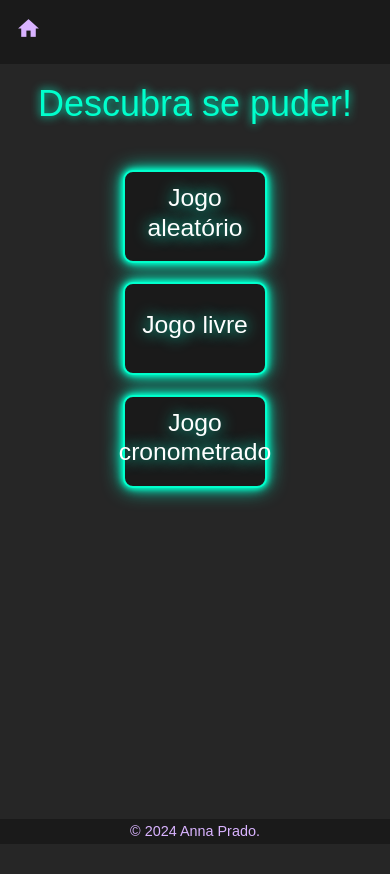
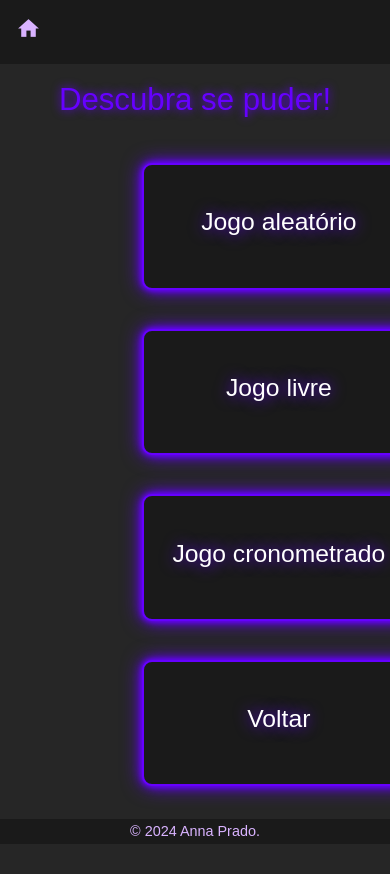
Before and after one commit to annaKarolinePrado/front-games.github.io, an Angular app: page /home-game/jogo-da-memoria in a window 390 px wide. Shown: the top 874 px of the page. Built offline with nearby package versions, Linux system fonts and the light colour scheme; a web font is replaced by a local one.

Commit message:
Edição de layout da pagina home games; Criado home para jogo da memoria.

```diff
--- a/src/app/home-game/home-game.component.css
+++ b/src/app/home-game/home-game.component.css
@@ -1,3 +1,7 @@
+.div-games {
+  margin-bottom: 20%;
+}
+
 #projects {
   width: 90%;
   margin: 0 auto;
@@ -5,7 +9,7 @@
 
 .welcome-message {
   text-align: center;
-  font-size: 1.5rem;
+  font-size: 1.5em;
   margin-top: 10%;
   padding: 26px;
   color: var(--text-color)
@@ -60,7 +64,8 @@
 }
 
 .card-back {
-  background-color: #0000ff;
+  background-color: var(--text-color);
+  color: var(--menu-color);
   transform: rotateY(180deg);
 }
 
@@ -76,7 +81,7 @@
   }
 
   .welcome-message {
-    font-size: 1.2rem;
+    font-size: 1.2em;
     margin-top: 10%;
   }
 
--- a/src/app/home-game/home-game.component.html
+++ b/src/app/home-game/home-game.component.html
@@ -1,6 +1,6 @@
-<div class="">
+<div class="div-games">
     <section id="home">
-      <h1 class="welcome-message">Escolha seu jogo e divirta-se! A nostalgia está só começando.</h1>
+      <h1 class="welcome-message">Escolha seu jogo e divirta-se! <br>A nostalgia está só começando.</h1>
     </section>
     <section id="projects">
       <div class="project-grid">
--- /dev/null
+++ b/src/app/home-game/jogo-da-memoria/game-board-free/game-board-free.component.html
@@ -0,0 +1 @@
+<p>game-board-free works!</p>
--- a/src/app/home-game/jogo-da-memoria/jogo-da-memoria.component.css
+++ b/src/app/home-game/jogo-da-memoria/jogo-da-memoria.component.css
@@ -1,8 +1,11 @@
-.next-player {
+.free-game {
+    margin-top: 10%;
     font-size: 1.5em;
-    color: #00ffcc;
-    text-shadow: 0 0 10px #00ffcc;
-}
+    color: #6600ff;
+    text-shadow: 0 0 10px #6600ff;
+    text-align: center;
+
+  }
 
 .game-selection-container {
     margin-top: 10%;
@@ -13,14 +16,15 @@
 
 .card {
     width: 37%;
-    height: 11%;
+    height: 15%;
     background-color: var(--menu-color);
-    border: 2px solid #00ffcc;
+    border: 2px solid #6600ff;
     border-radius: 10px;
-    box-shadow: 0 0 5px #00ffcc, 0 0 10px #00ffcc, 0 0 20px #00ffcc;
-    text-shadow: 0 0 15px #00ffcc;
+    box-shadow: 0 0 5px #6600ff, 0 0 10px #6600ff, 0 0 20px #6600ff;
+    text-shadow: 0 0 15px #6600ff;
     transition: transform 0.3s;
     margin-bottom: 5%;
+    cursor: pointer;
 }
 
 .card:hover {
@@ -36,3 +40,17 @@
     font-size: 1.5em;
     text-align: center;
 }
+
+@media (max-width: 765px) {
+    .free-game {
+        margin-top: 15%;
+        font-size: 1.3em;
+      }
+    .card {
+      margin-left: 5%;
+      margin-bottom: 10%;
+      width: 70%;
+      height: 15%;
+      font-size: 0.9em;
+    }
+}
--- a/src/app/home-game/jogo-da-memoria/jogo-da-memoria.component.html
+++ b/src/app/home-game/jogo-da-memoria/jogo-da-memoria.component.html
@@ -1,18 +1,28 @@
-<p class="next-player">Descubra se puder!</p>
+<div>
+  <p class="free-game">Descubra se puder!</p>
+</div>
 <div class="game-selection-container">
     <div class="card">
       <div class="card-content">
         <h2>Jogo aleatório</h2>
       </div>
     </div>
+
     <div class="card" >
       <div class="card-content">
         <h2>Jogo livre</h2>
       </div>
     </div>
+
     <div class="card" >
       <div class="card-content">
         <h2>Jogo cronometrado</h2>
       </div>
     </div>
+
+    <div class="card" >
+      <div class="card-content">
+        <h2 (click)="goBack()">Voltar</h2>
+      </div>
+    </div>
 </div>
--- a/src/app/home-game/jogo-da-memoria/jogo-da-memoria.component.ts
+++ b/src/app/home-game/jogo-da-memoria/jogo-da-memoria.component.ts
@@ -1,4 +1,5 @@
 import { Component } from '@angular/core';
+import { Router } from '@angular/router';
 
 @Component({
   selector: 'app-jogo-da-memoria',
@@ -9,4 +10,10 @@ import { Component } from '@angular/core';
 })
 export class JogoDaMemoriaComponent {
 
+  constructor(private router: Router) {}
+
+  goBack(): void {
+    this.router.navigate(['/home-game']);
+  }
+
 }
--- a/src/app/home-game/jogo-da-velha/jogo-da-velha.component.css
+++ b/src/app/home-game/jogo-da-velha/jogo-da-velha.component.css
@@ -11,7 +11,7 @@
 .divPlayer,
 .buttonPlayer,
 .buttonBack {
-  margin-top: 35px;
+  margin-top: 15px;
 }
 
 .player1, .player2  {
@@ -75,7 +75,7 @@ button:hover {
 }
 
 .option {
-  margin-top: 30%;
+  margin-top: 15%;
 }
 
 .option-game {
@@ -91,7 +91,7 @@ button:hover {
   }
 
   .option {
-    margin-top: 50%;
+    margin-top: 35%;
   }
 
   .card {
--- a/src/app/home-game/jogo-da-velha/jogo-da-velha.component.html
+++ b/src/app/home-game/jogo-da-velha/jogo-da-velha.component.html
@@ -18,6 +18,7 @@
         <button (click)="backToOption()">Voltar</button>
     </div>
 </div>
+
 <div class="option">
     <div class="card card-jogo-livre" (click)="homeFreeGame()" *ngIf="showCardFreeGame">
         <div class="card-content">
@@ -29,4 +30,9 @@
           <p class="option-game">Rank de vitórias</p>
         </div>
     </div>
+    <div class="card" *ngIf="showCardFreeGame">
+        <div class="card-content">
+          <p (click)="goBack()" class="option-game">Voltar</p>
+        </div>
+    </div>
 </div>
--- a/src/app/home-game/jogo-da-velha/jogo-da-velha.component.ts
+++ b/src/app/home-game/jogo-da-velha/jogo-da-velha.component.ts
@@ -48,4 +48,8 @@ export class JogoDaVelhaComponent {
       });
     }
   }
+
+  goBack(): void {
+    this.router.navigate(['/home-game']);
+  }
 }
```
Also changed, not shown: src/app/home-game/jogo-da-memoria/game-board-free/game-board-free.component.ts (added, +12 -0 lines), src/app/home-game/jogo-da-memoria/game-board-free/game-board-free.component.css (added), 1 other file (tests, documents, lock files or other folders).
